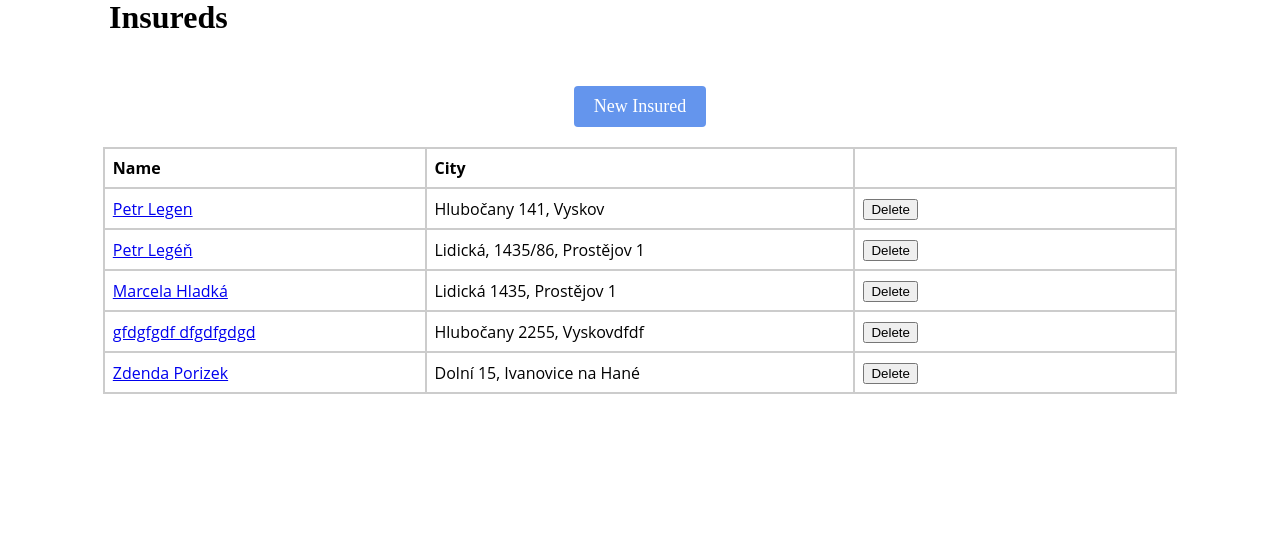
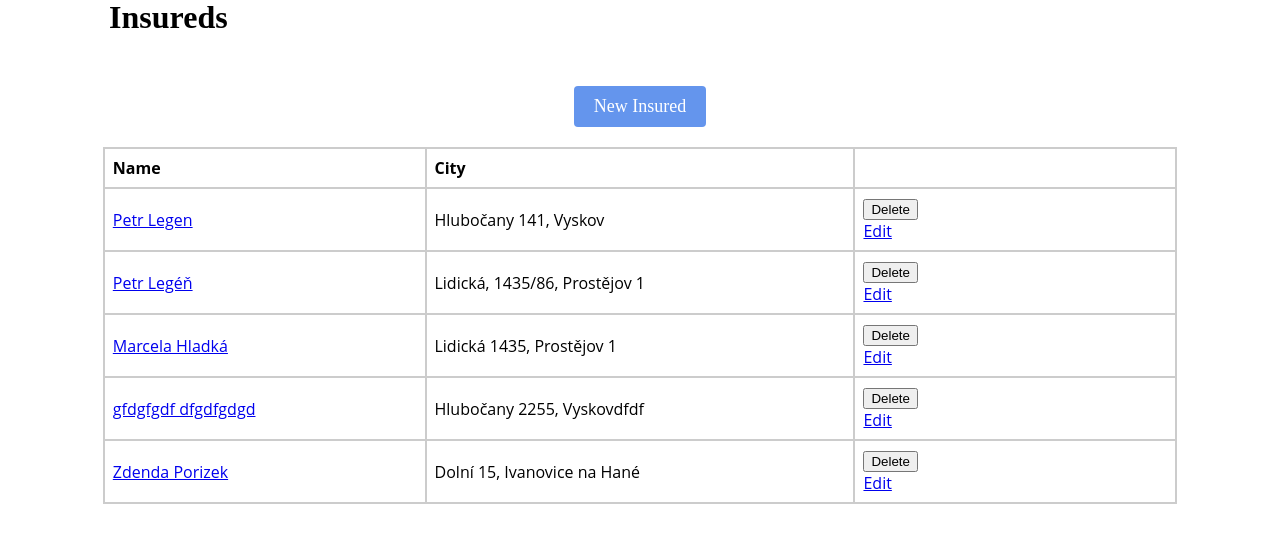
Before and after one commit to PetrLegen88/Insured-Evidence-Django, a Django app: page /insured/ in a window 1280 px wide. Shown: the part 162-705 px from the top of the page. Run offline with Django 4.2, Linux system fonts and the light colour scheme; data comes from the database, SQL or seed files in the repository; both versions use the stored data as it was after the commit.

Commit message:
Add and implement Edit insured.

```diff
--- a/Evidence_pojistnych_udalosti/urls.py
+++ b/Evidence_pojistnych_udalosti/urls.py
@@ -33,4 +33,5 @@ urlpatterns = [
     path('insurances/', views.insurances, name='insurances'),
     path('insurance/<int:insurance_id>/', views.insurance_detail, name='insurance_detail'),
     path('delete_insured/<int:insured_id>/', views.delete_insured, name='delete_insured'),
+    path('insureds/edit/<int:insured_id>/', views.edit_insured, name='edit_insured'),
 ] + static(settings.STATIC_URL, document_root=settings.STATIC_ROOT)
--- a/evidence/templates/insured.html
+++ b/evidence/templates/insured.html
@@ -40,6 +40,7 @@
                             {% csrf_token %}
                             <button type="submit" class="delete-button" onclick="return confirm('Are you sure you want to delete this insured?')">Delete</button>
                         </form>
+                        <a href="{% url 'edit_insured' insured.id %}" class="edit-button">Edit</a>
                     </td>
                 </tr>
             {% endfor %}
--- a/evidence/views.py
+++ b/evidence/views.py
@@ -67,3 +67,22 @@ def delete_insured(request, insured_id):
     insured.delete()
     messages.success(request, 'Pojištěnec byl smazán.')
     return redirect('insured')
+
+
+from django.shortcuts import render, get_object_or_404, redirect
+from .forms import InsuredForm
+from .models import Insured
+
+
+def edit_insured(request, insured_id):
+    insured = get_object_or_404(Insured, id=insured_id)
+
+    if request.method == 'POST':
+        form = InsuredForm(request.POST, instance=insured)
+        if form.is_valid():
+            form.save()
+            return redirect('insured')
+    else:
+        form = InsuredForm(instance=insured)
+
+    return render(request, 'edit_insured.html', {'form': form})
```
Also changed, not shown: db.sqlite3.
